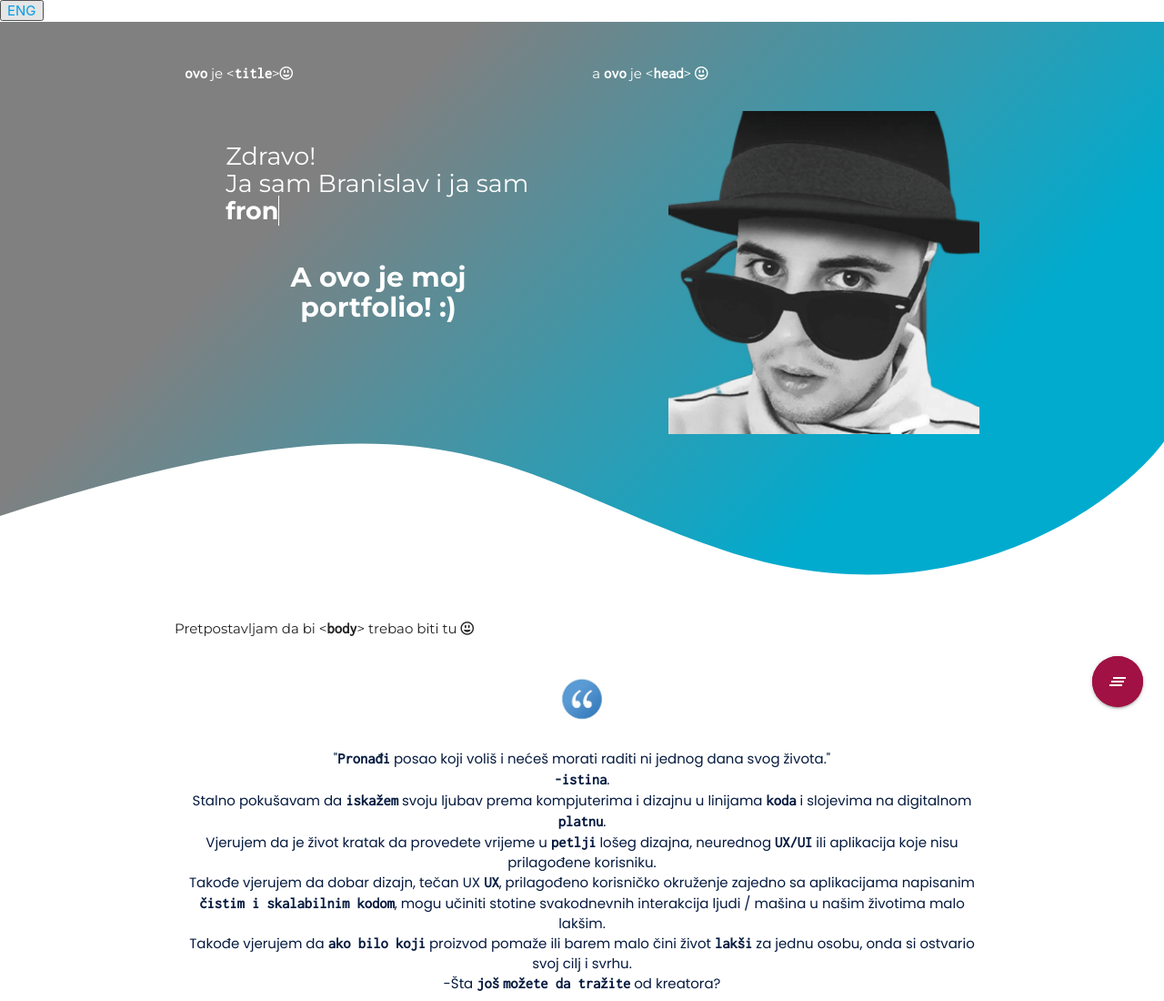
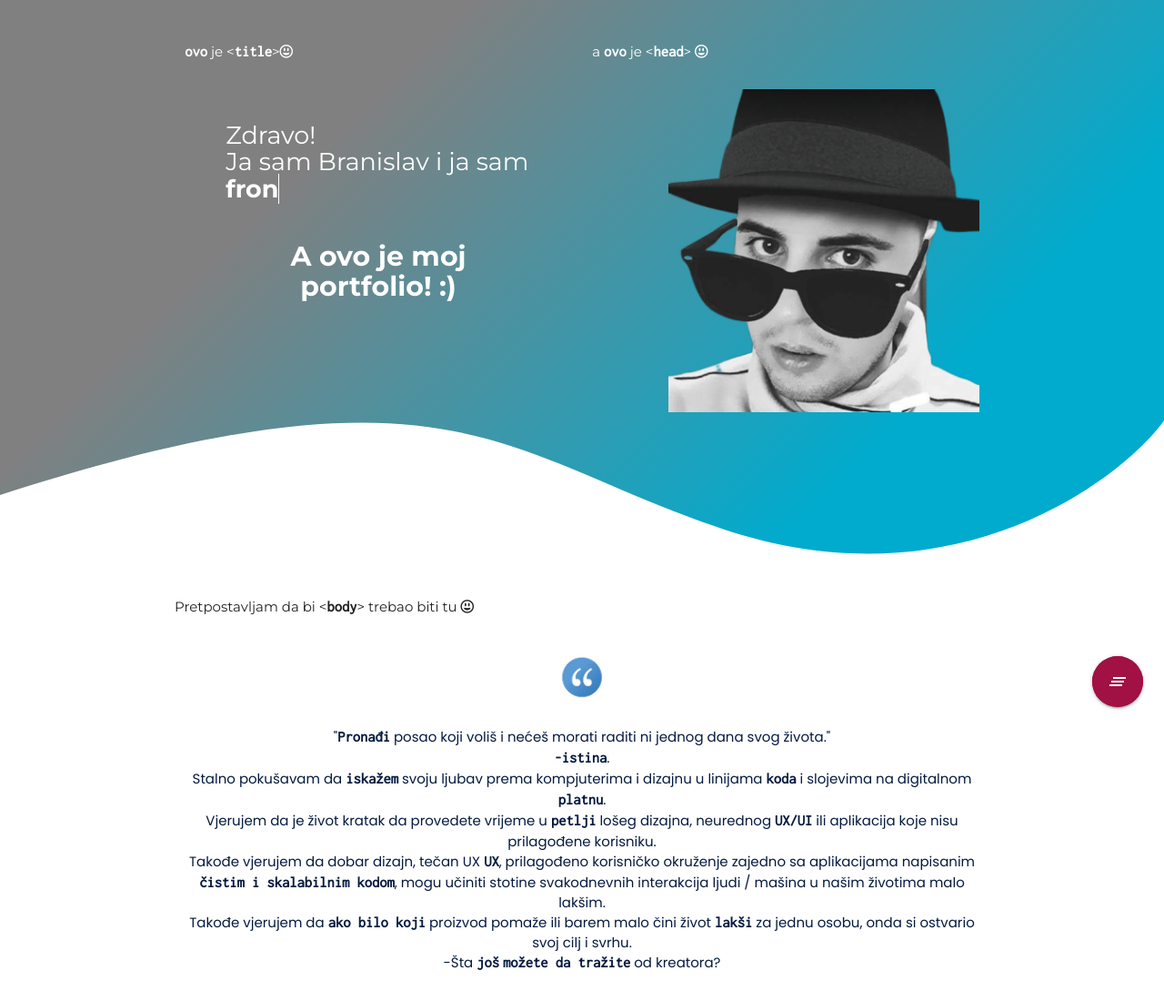
Before and after one commit to BranislavDrljaca/Moj-portfolio, a website: page build/index.html in a window 1280 px wide. Shown: the top 1100 px of the page at 91% size. Drawn offline with nearby package versions, Linux system fonts and the light colour scheme.

Commit message:
Update index.html

```diff
--- a/build/index.html
+++ b/build/index.html
@@ -1,7 +1,6 @@
 <!DOCTYPE html>
 <html lang="en"><head>
     <title>Branislav Drljača</title>
-    <button><a href="file:///E:/PORTFOLIO/build/index%20ENG.html">ENG</a></button>
 
     <link rel="stylesheet" href="https://cdnjs.cloudflare.com/ajax/libs/materialize/1.0.0/css/materialize.min.css">
     <link href="https://fonts.googleapis.com/icon?family=Material+Icons" rel="stylesheet">
```
